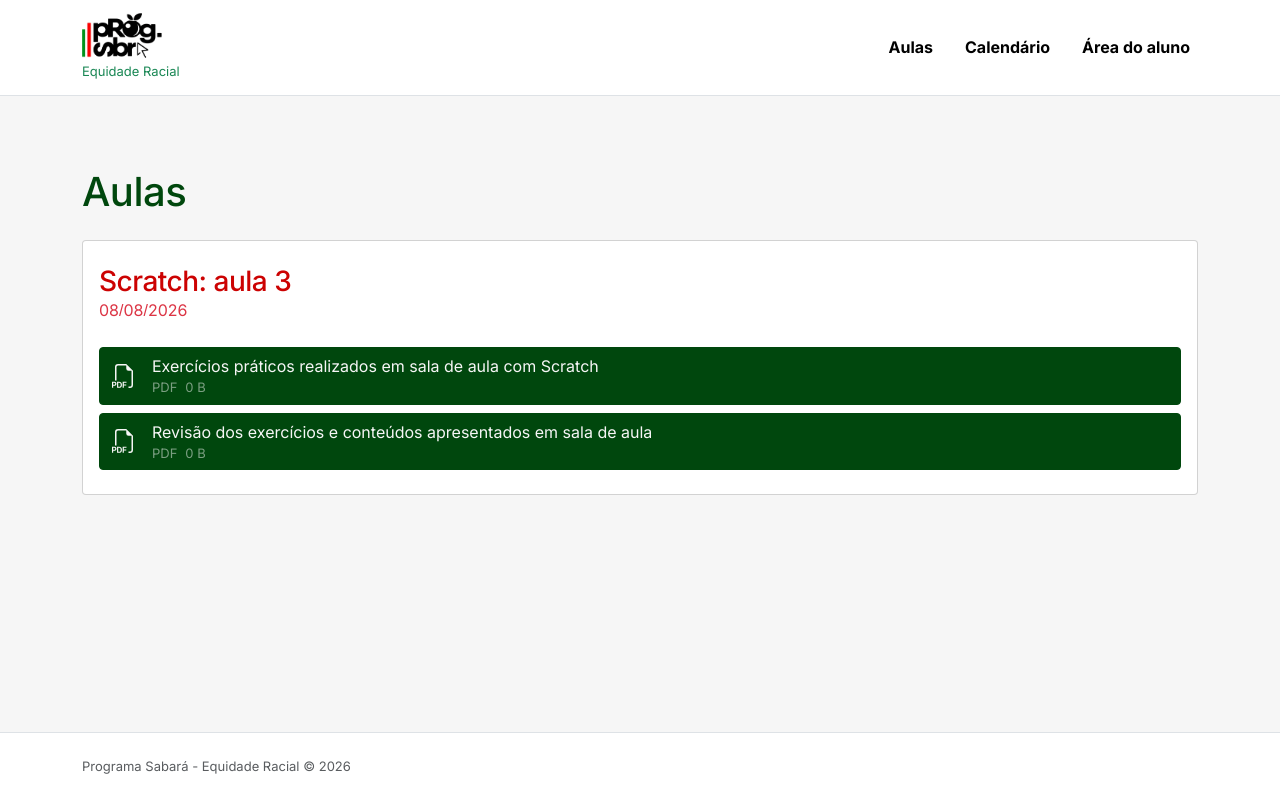
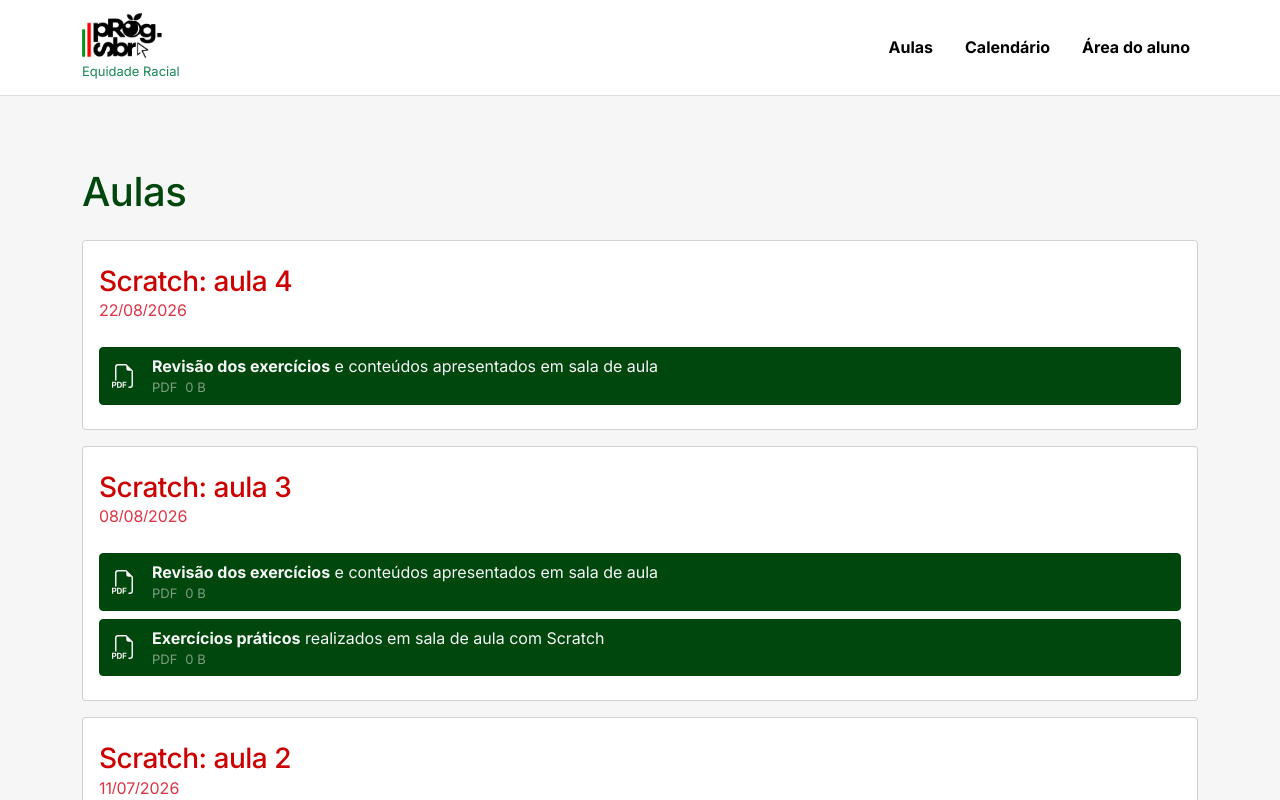
Before and after one commit to gabriersdev/ps-equidade, a Next.js app: page /classes in a window 1280 px wide. Shown: the top 800 px of the page. Built offline with nearby package versions, Linux system fonts and the light colour scheme; a web font is replaced by a local one.

Commit message:
feat: UI aprimorada e TODO's resolvidos

```diff
--- a/app/classes/page.tsx
+++ b/app/classes/page.tsx
@@ -1,4 +1,4 @@
-import { classes } from "@/resources/classes";
+import {classes} from "@/resources/classes";
 import ClassCard from "@/components/class-card";
 
 export default function AulasPage() {
@@ -8,7 +8,7 @@ export default function AulasPage() {
 
       <div>
         {classes.map((aula) => (
-          <ClassCard key={aula.id} aula={aula} />
+          <ClassCard key={aula.id} aula={aula}/>
         ))}
       </div>
     </div>
--- a/components/class-card.tsx
+++ b/components/class-card.tsx
@@ -3,7 +3,6 @@
 import Link from "next/link";
 import {renderText} from "@/libs/render-text";
 import type {Aula} from "@/resources/classes";
-import {Button} from "react-bootstrap";
 
 interface ClassCardProps {
   aula: Aula;
@@ -27,7 +26,8 @@ function getFileIcon(type?: string) {
     case 'XLSX':
       return (
         <svg xmlns="http://www.w3.org/2000/svg" width="24" height="24" fill="currentColor" className="bi bi-filetype-xlsx" viewBox="0 0 16 16">
-          <path fillRule="evenodd" d="M14 4.5V11h-1V4.5h-2A1.5 1.5 0 0 1 9.5 3V1H4a1 1 0 0 0-1 1v9H2V2a2 2 0 0 1 2-2h5.5zM7.86 14.841a1.13 1.13 0 0 0 .401.823q.195.162.479.252.284.091.665.091.507 0 .858-.158.355-.158.54-.44a1.17 1.17 0 0 0 .187-.656q0-.336-.135-.56a1 1 0 0 0-.375-.357 2 2 0 0 0-.565-.21l-.621-.144a1 1 0 0 1-.405-.176.37.37 0 0 1-.143-.299q0-.234.184-.384.188-.152.513-.152.214 0 .37.068a.6.6 0 0 1 .245.181.56.56 0 0 1 .12.258h.75a1.1 1.1 0 0 0-.199-.566 1.2 1.2 0 0 0-.5-.41 1.8 1.8 0 0 0-.78-.152q-.44 0-.777.15-.336.149-.527.421-.19.273-.19.639 0 .302.123.524t.351.367q.229.143.54.213l.618.144q.31.073.462.193a.39.39 0 0 1 .153.326.5.5 0 0 1-.085.29.56.56 0 0 1-.255.193q-.168.07-.413.07-.176 0-.32-.04a.8.8 0 0 1-.249-.115.58.58 0 0 1-.255-.384zm-3.726-2.909h.893l-1.274 2.007 1.254 1.992h-.908l-.85-1.415h-.035l-.853 1.415H1.5l1.24-2.016-1.228-1.983h.931l.832 1.438h.036zm1.923 3.325h1.697v.674H5.266v-3.999h.791zm7.636-3.325h.893l-1.274 2.007 1.254 1.992h-.908l-.85-1.415h-.035l-.853 1.415h-.861l1.24-2.016-1.228-1.983h.931l.832 1.438h.036z"/>
+          <path fillRule="evenodd"
+                d="M14 4.5V11h-1V4.5h-2A1.5 1.5 0 0 1 9.5 3V1H4a1 1 0 0 0-1 1v9H2V2a2 2 0 0 1 2-2h5.5zM7.86 14.841a1.13 1.13 0 0 0 .401.823q.195.162.479.252.284.091.665.091.507 0 .858-.158.355-.158.54-.44a1.17 1.17 0 0 0 .187-.656q0-.336-.135-.56a1 1 0 0 0-.375-.357 2 2 0 0 0-.565-.21l-.621-.144a1 1 0 0 1-.405-.176.37.37 0 0 1-.143-.299q0-.234.184-.384.188-.152.513-.152.214 0 .37.068a.6.6 0 0 1 .245.181.56.56 0 0 1 .12.258h.75a1.1 1.1 0 0 0-.199-.566 1.2 1.2 0 0 0-.5-.41 1.8 1.8 0 0 0-.78-.152q-.44 0-.777.15-.336.149-.527.421-.19.273-.19.639 0 .302.123.524t.351.367q.229.143.54.213l.618.144q.31.073.462.193a.39.39 0 0 1 .153.326.5.5 0 0 1-.085.29.56.56 0 0 1-.255.193q-.168.07-.413.07-.176 0-.32-.04a.8.8 0 0 1-.249-.115.58.58 0 0 1-.255-.384zm-3.726-2.909h.893l-1.274 2.007 1.254 1.992h-.908l-.85-1.415h-.035l-.853 1.415H1.5l1.24-2.016-1.228-1.983h.931l.832 1.438h.036zm1.923 3.325h1.697v.674H5.266v-3.999h.791zm7.636-3.325h.893l-1.274 2.007 1.254 1.992h-.908l-.85-1.415h-.035l-.853 1.415h-.861l1.24-2.016-1.228-1.983h.931l.832 1.438h.036z"/>
         </svg>
       );
     case 'HTML':
@@ -39,7 +39,8 @@ function getFileIcon(type?: string) {
     default:
       return (
         <svg xmlns="http://www.w3.org/2000/svg" width="24" height="24" fill="currentColor" className="bi bi-globe" viewBox="0 0 16 16">
-          <path d="M0 8a8 8 0 1 1 16 0A8 8 0 0 1 0 8m7.5-6.923c-.67.204-1.335.82-1.887 1.855A8 8 0 0 0 5.145 4H7.5zM4.09 4a9.3 9.3 0 0 1 .64-1.539 7 7 0 0 1 .597-.933A7.03 7.03 0 0 0 2.255 4zm-.582 3.5c.03-.877.138-1.718.312-2.5H1.674a7 7 0 0 0-.656 2.5zM4.847 5a12.5 12.5 0 0 0-.338 2.5H7.5V5zM8.5 5v2.5h2.99a12.5 12.5 0 0 0-.337-2.5zM4.51 8.5a12.5 12.5 0 0 0 .337 2.5H7.5V8.5zm3.99 0V11h2.653c.187-.765.306-1.608.338-2.5zM5.145 12q.208.58.468 1.068c.552 1.035 1.218 1.65 1.887 1.855V12zm.182 2.472a7 7 0 0 1-.597-.933A9.3 9.3 0 0 1 4.09 12H2.255a7 7 0 0 0 3.072 2.472M3.82 11a13.7 13.7 0 0 1-.312-2.5h-2.49c.062.89.291 1.733.656 2.5zm6.853 3.472A7 7 0 0 0 13.745 12H11.91a9.3 9.3 0 0 1-.64 1.539 7 7 0 0 1-.597.933M8.5 12v2.923c.67-.204 1.335-.82 1.887-1.855q.26-.487.468-1.068zm3.68-1h2.146c.365-.767.594-1.61.656-2.5h-2.49a13.7 13.7 0 0 1-.312 2.5m2.802-3.5a7 7 0 0 0-.656-2.5H12.18c.174.782.282 1.623.312 2.5zM11.27 2.461c.247.464.462.98.64 1.539h1.835a7 7 0 0 0-3.072-2.472c.218.284.418.598.597.933M10.855 4a8 8 0 0 0-.468-1.068C9.835 1.897 9.17 1.282 8.5 1.077V4z"/>
+          <path
+            d="M0 8a8 8 0 1 1 16 0A8 8 0 0 1 0 8m7.5-6.923c-.67.204-1.335.82-1.887 1.855A8 8 0 0 0 5.145 4H7.5zM4.09 4a9.3 9.3 0 0 1 .64-1.539 7 7 0 0 1 .597-.933A7.03 7.03 0 0 0 2.255 4zm-.582 3.5c.03-.877.138-1.718.312-2.5H1.674a7 7 0 0 0-.656 2.5zM4.847 5a12.5 12.5 0 0 0-.338 2.5H7.5V5zM8.5 5v2.5h2.99a12.5 12.5 0 0 0-.337-2.5zM4.51 8.5a12.5 12.5 0 0 0 .337 2.5H7.5V8.5zm3.99 0V11h2.653c.187-.765.306-1.608.338-2.5zM5.145 12q.208.58.468 1.068c.552 1.035 1.218 1.65 1.887 1.855V12zm.182 2.472a7 7 0 0 1-.597-.933A9.3 9.3 0 0 1 4.09 12H2.255a7 7 0 0 0 3.072 2.472M3.82 11a13.7 13.7 0 0 1-.312-2.5h-2.49c.062.89.291 1.733.656 2.5zm6.853 3.472A7 7 0 0 0 13.745 12H11.91a9.3 9.3 0 0 1-.64 1.539 7 7 0 0 1-.597.933M8.5 12v2.923c.67-.204 1.335-.82 1.887-1.855q.26-.487.468-1.068zm3.68-1h2.146c.365-.767.594-1.61.656-2.5h-2.49a13.7 13.7 0 0 1-.312 2.5m2.802-3.5a7 7 0 0 0-.656-2.5H12.18c.174.782.282 1.623.312 2.5zM11.27 2.461c.247.464.462.98.64 1.539h1.835a7 7 0 0 0-3.072-2.472c.218.284.418.598.597.933M10.855 4a8 8 0 0 0-.468-1.068C9.835 1.897 9.17 1.282 8.5 1.077V4z"/>
         </svg>
       );
   }
@@ -75,7 +76,7 @@ export default function ClassCard({aula}: ClassCardProps) {
 
                 <div className={"text-sm d-flex gap-2 opacity-50"}>
                   <span>{content.type}</span>
-                  <span>{content.size}</span>
+                  <span>{renderText(content.size)}</span>
                 </div>
               </div>
             </Link>
--- a/resources/classes.ts
+++ /dev/null
@@ -1,72 +0,0 @@
-import fs from 'fs';
-import path from 'path';
-
-export interface ClassContent {
-  title: string;
-  url: string;
-  type?: string;
-  size?: string;
-}
-
-export interface Aula {
-  id: string;
-  title: string;
-  date: string;
-  description: string;
-  contents: ClassContent[];
-}
-
-function getFileInfo(url: string): { type: string; size: string } {
-  try {
-    if (!url.startsWith('/')) return { type: 'LINK', size: '-' };
-
-    const ext = path.extname(url).replace('.', '').toUpperCase();
-    const filePath = path.join(process.cwd(), 'public', url);
-
-    if (fs.existsSync(filePath)) {
-      const stats = fs.statSync(filePath);
-      const sizeInBytes = stats.size;
-
-      let size = '';
-      if (sizeInBytes >= 1024 * 1024) {
-        size = (sizeInBytes / (1024 * 1024)).toFixed(1) + ' MB';
-      } else if (sizeInBytes >= 1024) {
-        size = (sizeInBytes / 1024).toFixed(1) + ' KB';
-      } else {
-        size = sizeInBytes + ' B';
-      }
-
-      return { type: ext, size };
-    }
-  } catch (e) {
-    console.error("Error getting file info for", url, e);
-  }
-  return { type: 'FILE', size: 'N/A' };
-}
-
-const rawClasses: Aula[] = [
-  {
-    id: "scratch-aula-3",
-    title: "Scratch: aula 3",
-    date: "08/08/2026",
-    description: "",
-    contents: [
-      {
-        title: "Exercícios práticos realizados em sala de aula com Scratch",
-        url: "/assets/classes/scratch/20260808.pdf"
-      },
-      {
-        title: "Revisão dos exercícios e conteúdos apresentados em sala de aula",
-        url: "/assets/classes/scratch/20260808-revisao.pdf"
-      }
-    ]
-  }
-];
-
-export const classes: Aula[] = rawClasses.map(aula => ({
-  ...aula,
-  contents: aula.contents.map(content => ({
-    ...content,
-    ...getFileInfo(content.url)
-  }))
-}));
--- /dev/null
+++ b/resources/classes.tsx
@@ -0,0 +1,127 @@
+import React from 'react';
+import fs from 'fs';
+import path from 'path';
+
+export interface ClassContent {
+  title: React.ReactNode;
+  url: string;
+  type?: string;
+  size?: string;
+}
+
+export interface Aula {
+  id: string;
+  title: string;
+  date: string;
+  description: React.ReactNode;
+  contents: ClassContent[];
+}
+
+function getFileInfo(url: string): { type: string; size: string } {
+  try {
+    if (!url.startsWith('/')) return { type: 'LINK', size: '-' };
+
+    const ext = path.extname(url).replace('.', '').toUpperCase();
+    const filePath = path.join(process.cwd(), 'public', url);
+
+    if (fs.existsSync(filePath)) {
+      const stats = fs.statSync(filePath);
+      const sizeInBytes = stats.size;
+
+      let size = '';
+      if (sizeInBytes >= 1024 * 1024) size = (sizeInBytes / (1024 * 1024)).toFixed(1) + ' MB';
+      else if (sizeInBytes >= 1024) size = (sizeInBytes / 1024).toFixed(1) + ' KB';
+      else size = sizeInBytes + ' B';
+
+      return { type: ext, size };
+    }
+  } catch (e) {
+    console.error("Error getting file info for", url, e);
+  }
+  return { type: 'FILE', size: 'N/A' };
+}
+
+function formatDescription(text: string): React.ReactNode {
+  if (!text) return text;
+  const regex = /(revisão dos exercícios|exercícios práticos)/gi;
+  const parts = text.split(regex);
+
+  return (
+    <>
+      {parts.map((part, i) =>
+        i % 2 === 1 ? <b key={i}>{part}</b> : part
+      )}
+    </>
+  );
+}
+
+const rawClasses = [
+  {
+    id: "scratch-aula-4",
+    title: "Scratch: aula 4",
+    date: "22/08/2026",
+    description: "",
+    contents: [
+      {
+        title: "Revisão dos exercícios e conteúdos apresentados em sala de aula",
+        url: "/assets/classes/scratch/20260822-revisao.pdf"
+      },
+    ]
+  },
+  {
+    id: "scratch-aula-3",
+    title: "Scratch: aula 3",
+    date: "08/08/2026",
+    description: "",
+    contents: [
+      {
+        title: "Revisão dos exercícios e conteúdos apresentados em sala de aula",
+        url: "/assets/classes/scratch/20260808-revisao.pdf"
+      },
+      {
+        title: "Exercícios práticos realizados em sala de aula com Scratch",
+        url: "/assets/classes/scratch/20260808.pdf"
+      },
+    ]
+  },
+  {
+    id: "scratch-aula-2",
+    title: "Scratch: aula 2",
+    date: "11/07/2026",
+    description: "",
+    contents: [
+      {
+        title: "Revisão dos exercícios e conteúdos apresentados em sala de aula",
+        url: "/assets/classes/scratch/20260711-revisao.pdf"
+      },
+    ]
+  },
+  {
+    id: "scratch-aula-1",
+    title: "Scratch: aula 1",
+    date: "04/07/2026",
+    description: "",
+    contents: [
+      {
+        title: "Revisão dos exercícios e conteúdos apresentados em sala de aula",
+        url: "/assets/classes/scratch/20260704-revisao.pdf"
+      },
+    ]
+  },
+];
+
+export const classes: Aula[] = rawClasses
+  .map(aula => ({
+    ...aula,
+    description: formatDescription(aula.description),
+    contents: aula.contents.map(content => ({
+      ...content,
+      title: formatDescription(content.title as string),
+      ...getFileInfo(content.url)
+    }))
+  }))
+  .sort((a, b) => {
+    const aDate = a.date.split('/').reverse().join('');
+    const bDate = b.date.split('/').reverse().join('');
+    return bDate.localeCompare(aDate);
+  });
```
Also changed, not shown: app/calendar/page.tsx (+17 -2 lines), style/bootstrap-overrides.css.
